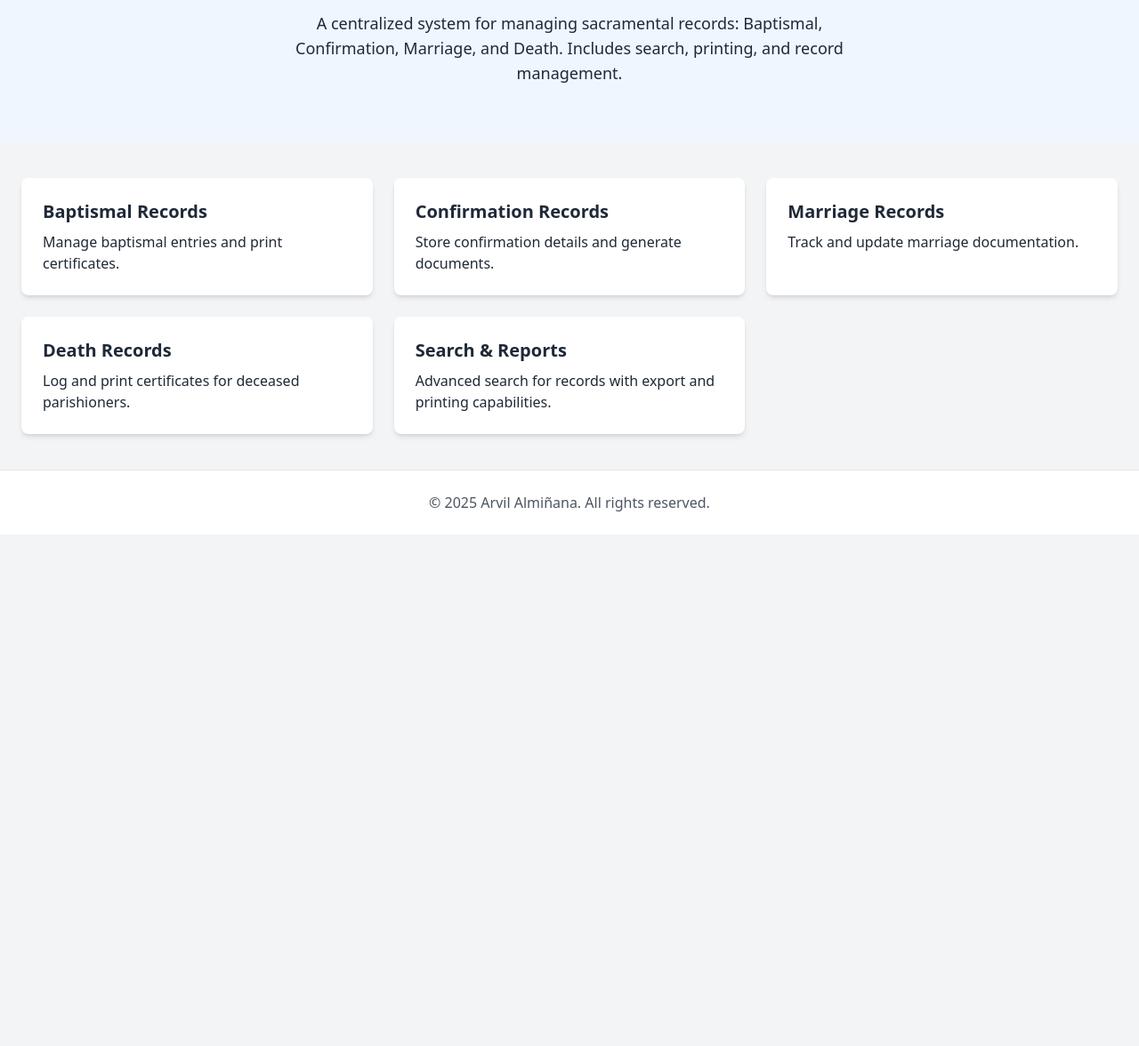
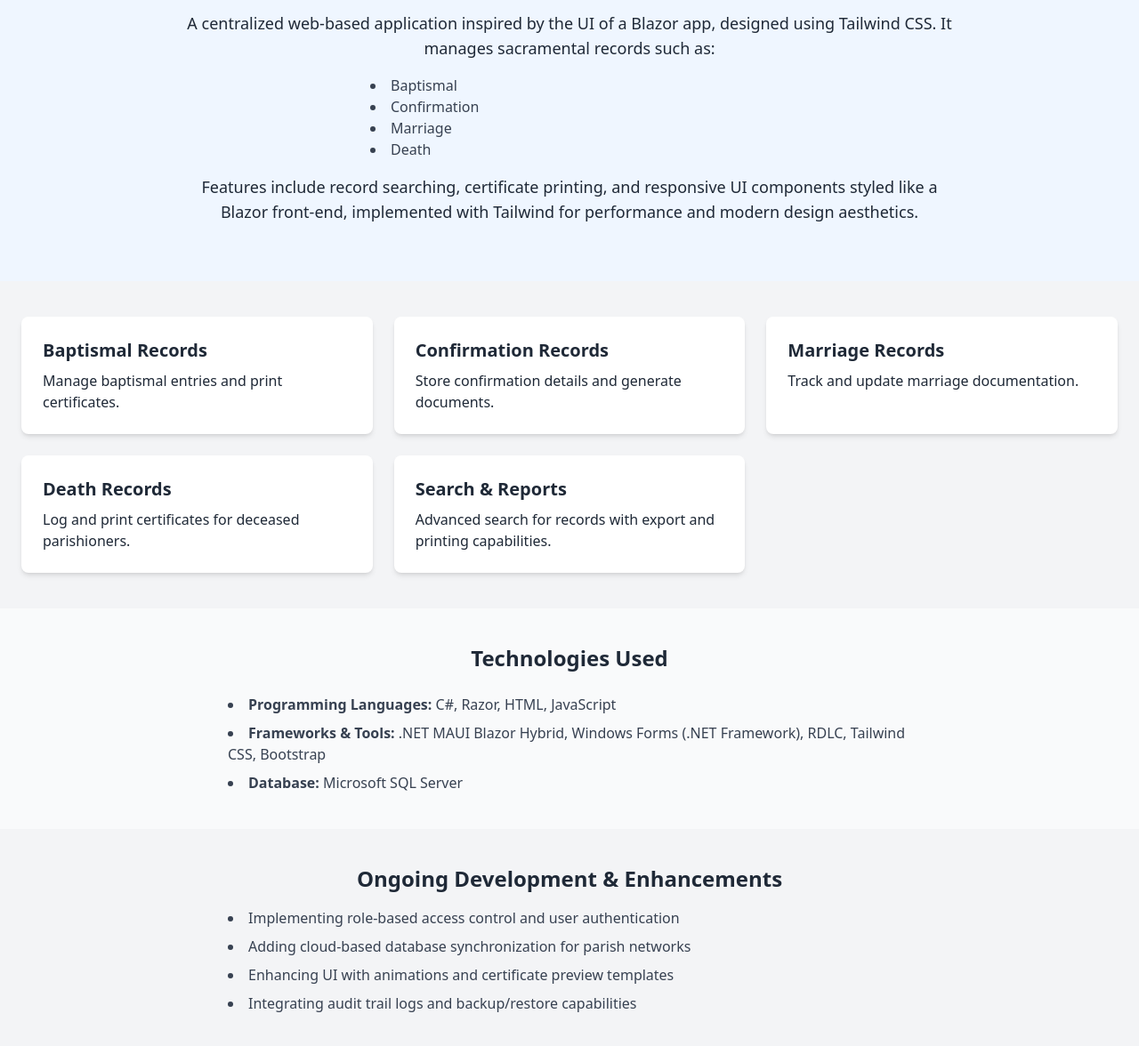
Before and after one commit to Zarvie09/arvilalminana, a plain HTML site: page csproj_pims.html in a window 1280 px wide. Shown: the part 164-1340 px from the top of the page at 89% size. Before the commit the page ends 800 px from the top, so only its background shows below. Drawn offline with nearby package versions, Linux system fonts and the light colour scheme.

Commit message:
Update csproj_pims.html

```diff
--- a/csproj_pims.html
+++ b/csproj_pims.html
@@ -41,9 +41,18 @@
 
   <!-- Hero Section -->
   <section class="text-center py-16 bg-blue-50">
+  <div class="max-w-4xl mx-auto px-4">
     <h2 class="text-3xl font-bold mb-4">Parish Data Certificate System</h2>
-    <p class="text-lg max-w-2xl mx-auto">A centralized system for managing sacramental records: Baptismal, Confirmation, Marriage, and Death. Includes search, printing, and record management.</p>
-  </section>
+    <p class="text-lg mb-4">A centralized web-based application inspired by the UI of a Blazor app, designed using Tailwind CSS. It manages sacramental records such as:</p>
+    <ul class="list-disc list-inside text-left mx-auto max-w-md text-gray-700">
+      <li>Baptismal</li>
+      <li>Confirmation</li>
+      <li>Marriage</li>
+      <li>Death</li>
+    </ul>
+    <p class="text-lg mt-4">Features include record searching, certificate printing, and responsive UI components styled like a Blazor front-end, implemented with Tailwind for performance and modern design aesthetics.</p>
+  </div>
+</section>
 
   <!-- Features Section -->
   <section id="dashboard" class="py-10 px-6">
@@ -71,6 +80,27 @@
     </div>
   </section>
 
+  <!-- Technologies Used -->
+  <section class="py-10 px-6 bg-gray-50">
+    <h2 class="text-2xl font-bold text-center mb-6">Technologies Used</h2>
+    <ul class="max-w-3xl mx-auto space-y-2 list-disc list-inside text-gray-700">
+      <li><strong>Programming Languages:</strong> C#, Razor, HTML, JavaScript</li>
+      <li><strong>Frameworks & Tools:</strong> .NET MAUI Blazor Hybrid, Windows Forms (.NET Framework), RDLC, Tailwind CSS, Bootstrap</li>
+      <li><strong>Database:</strong> Microsoft SQL Server</li>
+    </ul>
+  </section>
+
+  <!-- Ongoing Development -->
+  <section class="py-10 px-6">
+    <h2 class="text-2xl font-bold text-center mb-4">Ongoing Development & Enhancements</h2>
+    <ul class="max-w-3xl mx-auto space-y-2 list-disc list-inside text-gray-700">
+      <li>Implementing role-based access control and user authentication</li>
+      <li>Adding cloud-based database synchronization for parish networks</li>
+      <li>Enhancing UI with animations and certificate preview templates</li>
+      <li>Integrating audit trail logs and backup/restore capabilities</li>
+    </ul>
+  </section>
+
   <!-- Footer -->
   <footer class="text-center py-6 bg-white border-t">
     <p class="text-gray-600">&copy; 2025 Arvil Almiñana. All rights reserved.</p>
```
